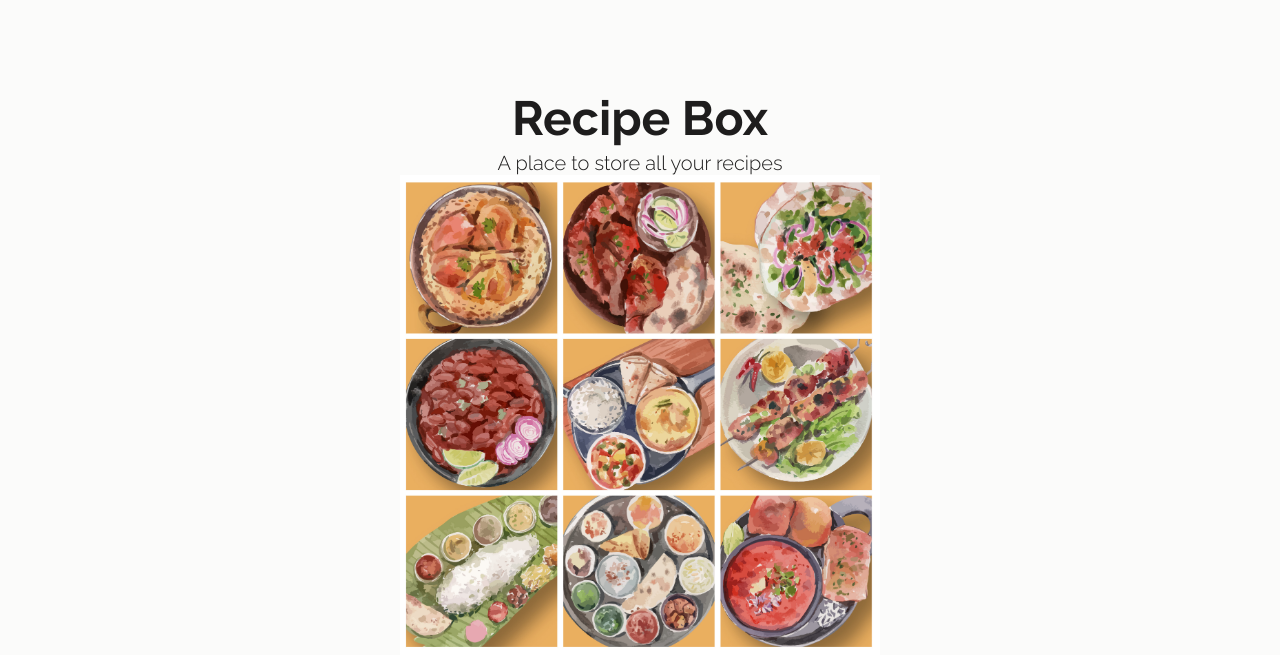
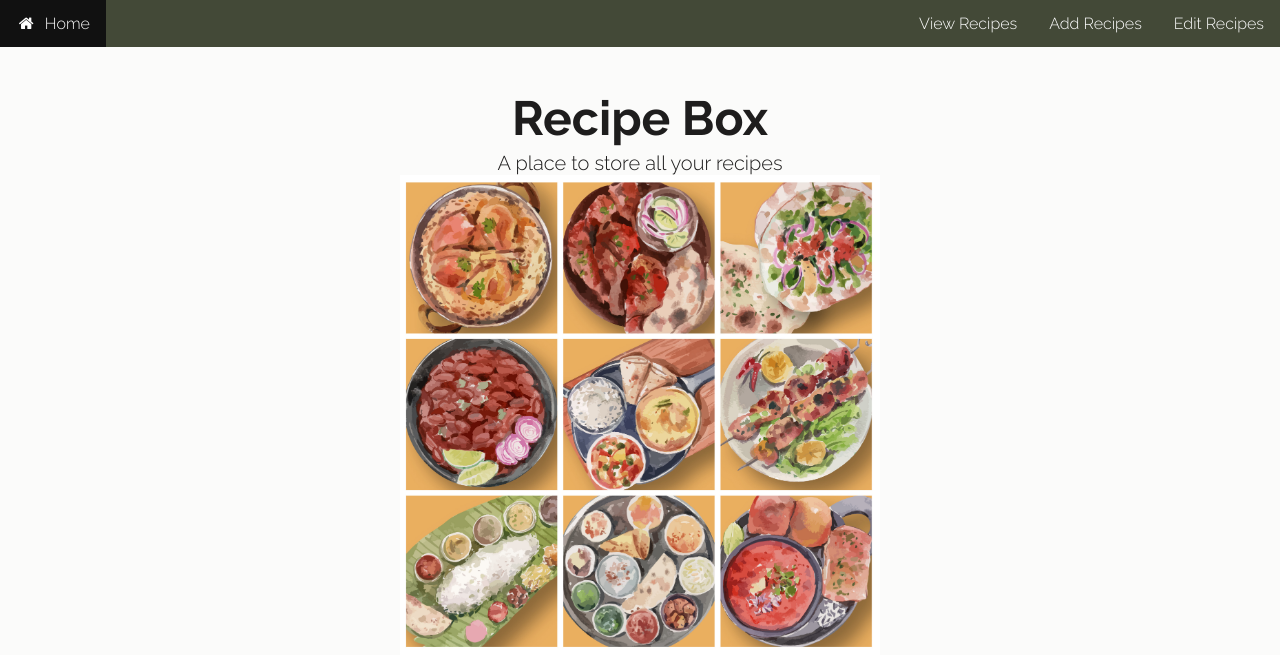
Before and after one commit to rajakiru/RecipeBox, a PHP site: page /main.html in a window 1280 px wide. Shown: the top 655 px of the page. Run offline with PHP 8.4, Linux system fonts and the light colour scheme.

Commit message:
Added navigation bar and menu

```diff
--- a/main.css
+++ b/main.css
@@ -22,6 +22,91 @@ header {
 
 section {
   margin: 0;
+}
+
+/* CSS for Navigation bar */
+.navbar{
+  overflow: hidden;
+  background-color: #333;
+  position: fixed;
+  top: 0;
+  width: 100%;
+}
+.ul_navbar {
+  margin: 0;
+  padding: 0;
+  overflow: hidden;
+  background-color: #434937;
+  list-style-type: none;
+  top: 0;
+}
+
+.li_navbar {
+  float: right;
+}
+
+.li_navbar a {
+  display: block;
+  color: white;
+  text-align: center;
+  padding: 14px 16px;
+  text-decoration: none;
+}
+
+.li_navbar a:hover {
+  background-color: #111;
+}
+
+.active {
+  background-color: #4CAF50;
+}
+
+/* CSS for Navigation Menu Button */
+.menu{
+  padding-left: 10px;
+  font-size:25px;
+  width: 100%;
+  height: 1.5em;
+  position: fixed;
+  cursor:pointer;
+  color: white;
+}
+.sidenav {
+  height: 100%;
+  width: 0;
+  position: fixed;
+  z-index: 1;
+  top: 0;
+  left: 0;
+  background-color: #111;
+  overflow-x: hidden;
+  transition: 0.5s;
+  padding-top: 60px;
+}
+
+.sidenav a {
+  padding: 8px 8px 8px 25px;
+  text-decoration: none;
+  font-size: 17px;
+  color: #818181;
+  display: block;
+  transition: 0.3s;
+}
+
+.sidenav a:hover {
+  color: #f1f1f1;
+}
+
+.sidenav .closebtn {
+  position: absolute;
+  top: 0;
+  right: 25px;
+  font-size: 36px;
+  margin-left: 50px;
+}
+
+@media screen and (min-width: 525px) {
+  .menu {display: none;}
 }
 
 
--- a/main.html
+++ b/main.html
@@ -11,6 +11,26 @@
 </head>
 
 <body>
+
+<div id="mySidenav" class="sidenav">
+    <a href="javascript:void(0)" class="closebtn" onclick="closeNav()">&times;</a>
+    <a href="recipe_display"> View Recipes  </a>
+    <a href="recipe_manage"> Edit Recipes </a>
+    <a href="recipe_manage/?action=show_add_form"> Add Recipes </a>
+    <a href="#AboutDeveloper"> About Developer </a>
+</div>
+
+<ul class="ul_navbar menu" onclick="openNav()"> <li>&#9776;</li> </ul>
+
+<section class="navbar">
+    <ul class="ul_navbar" id="navmenu">
+      <li class="li_navbar" style="float:left;"><a href="main.html"><i class="icon fa fa-home fa-fw" aria-hidden="true"></i>&nbsp; Home </a></li>
+      <li class="li_navbar"><a href="recipe_manage"> Edit Recipes </a></li>
+      <li class="li_navbar"><a href="recipe_manage/?action=show_add_form"> Add Recipes </a></li>
+      <li class="li_navbar"><a href="recipe_display"> View Recipes  </a></li>
+    </ul>
+</section>
+
 <section class="header">
     <h1 class="text-center"> Recipe Box </h1>
     <h2 class="text-center"> A place to store all your recipes </h2>
@@ -31,5 +51,7 @@
   </h3>
 </section>
 
+<script  src="./main.js"></script>
+
 </body>
 </html>
--- /dev/null
+++ b/main.js
@@ -0,0 +1,8 @@
+//JavaScipt for Navigation menu
+function openNav() {
+  document.getElementById("mySidenav").style.width = "180px";
+}
+
+function closeNav() {
+  document.getElementById("mySidenav").style.width = "0";
+}
```
Also changed, not shown: 1 other file.
